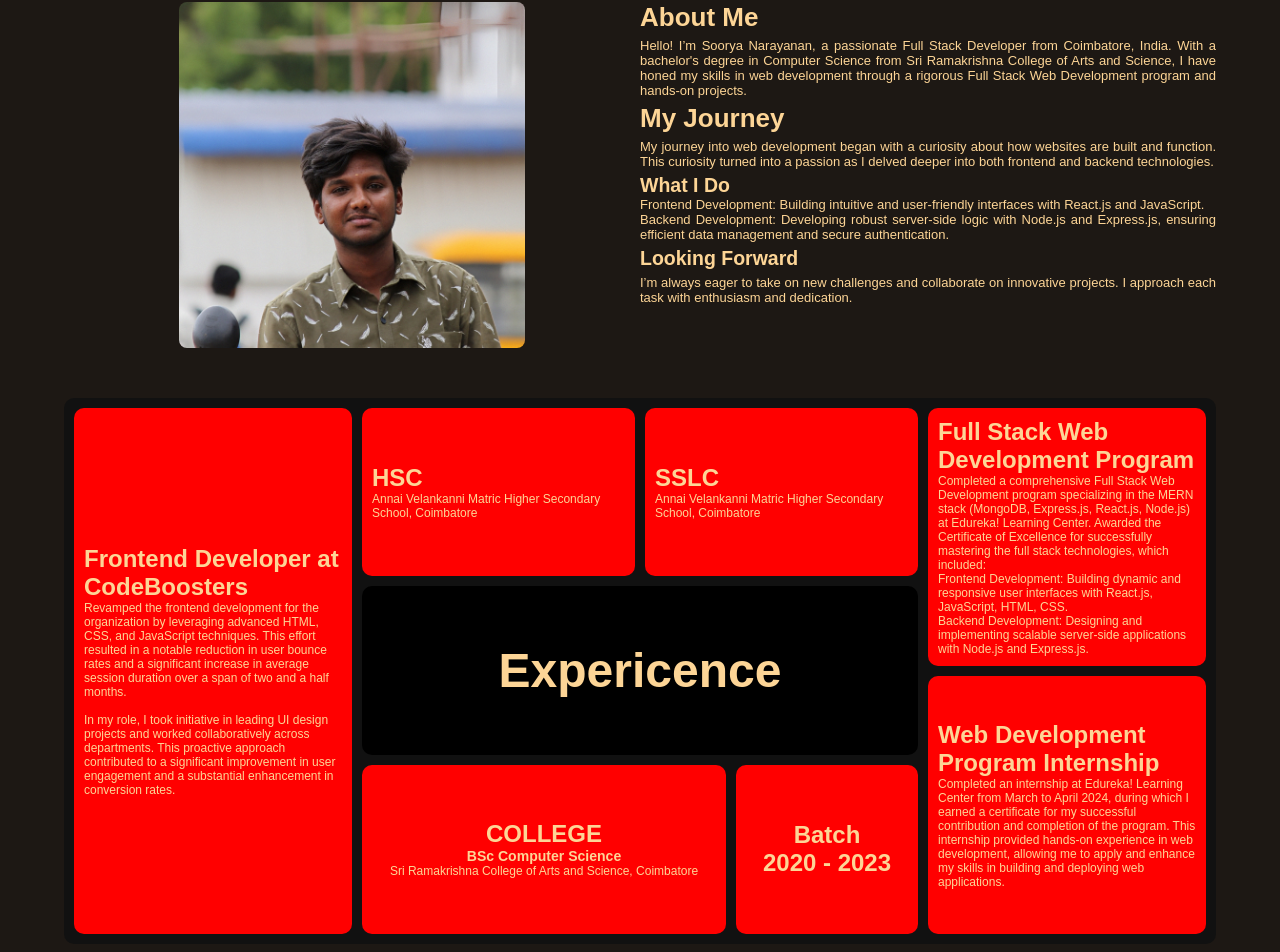
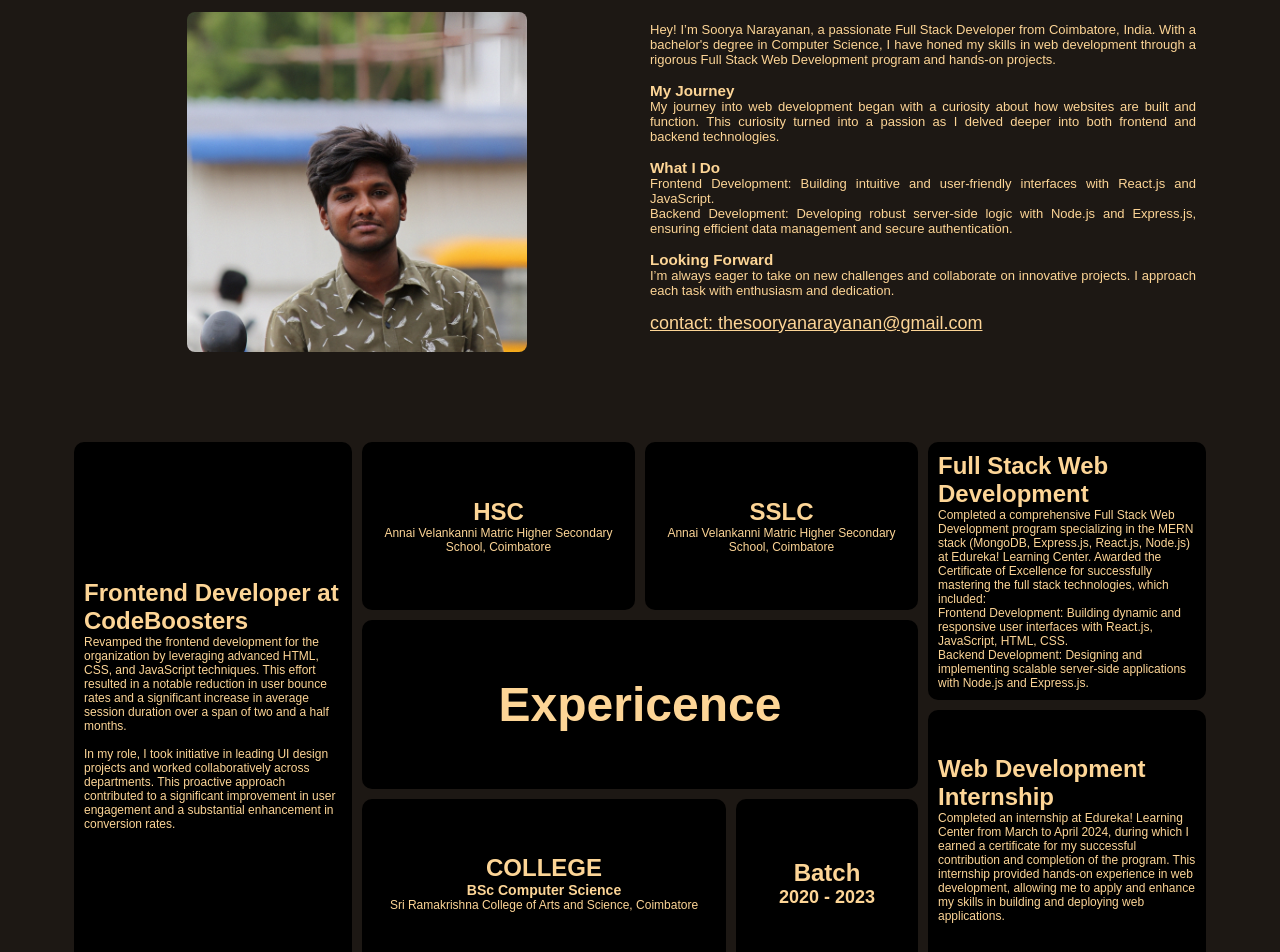
Before and after one commit to thesoorya/portfolio-react, a React (Vite) app: page /about in a window 1280 px wide. Shown: the part 152-1104 px from the top of the page. Built offline with nearby package versions, Linux system fonts and the light colour scheme; a web font is replaced by a local one.

Commit message:
about page completed

```diff
--- a/src/pages/About/About.css
+++ b/src/pages/About/About.css
@@ -9,6 +9,7 @@
 .aboutContainer {
   width: 100%;
   font-size: 13px;
+  padding: 10px;
   text-align: justify;
   display: grid;
   grid-template-columns: 1fr 1fr;
@@ -31,9 +32,10 @@
 }
 .aboutProfile {
   grid-area: aboutProfile;
+  padding: 10px;
   display: flex;
   flex-direction: column;
-  gap: 5px;
+  border-radius: 8px;
 }
 .about h1,
 h2,
@@ -66,7 +68,7 @@ span {
 }
 
 .bento {
-  margin-top: 50px;
+  margin: 70px 0;
   font-size: 12px;
   display: grid;
   grid-template-columns: 1fr 2fr 1fr;
@@ -75,7 +77,6 @@ span {
   min-height: 500px;
   padding: 10px;
   border-radius: 10px;
-  background-color: #111;
 }
 .experience {
   display: flex;
@@ -83,7 +84,7 @@ span {
   align-items: center;
   flex-direction: column;
   width: 100%;
-  background-color: red;
+  background-color: #000;
   padding: 10px;
   border-radius: 10px;
 }
@@ -99,13 +100,14 @@ span {
   display: grid;
   grid-template-columns: repeat(2, 1fr);
   gap: 10px;
+  text-align: center;
 }
 .twelveth {
   width: 100%;
   display: flex;
   justify-content: center;
   align-items: center;
-  background-color: red;
+  background-color: #000;
   padding: 10px;
   border-radius: 10px;
 }
@@ -114,7 +116,7 @@ span {
   display: flex;
   justify-content: center;
   align-items: center;
-  background-color: red;
+  background-color: #000;
   padding: 10px;
   border-radius: 10px;
 }
@@ -142,7 +144,7 @@ span {
   justify-content: center;
   align-items: center;
   flex-direction: column;
-  background-color: red;
+  background-color: #000;
   padding: 10px;
   border-radius: 10px;
 }
@@ -153,7 +155,7 @@ span {
   align-items: center;
   flex-direction: column;
   text-align: center;
-  background-color: red;
+  background-color: #000;
   padding: 10px;
   border-radius: 10px;
 }
@@ -170,7 +172,7 @@ span {
   justify-content: center;
   align-items: center;
   flex-direction: column;
-  background-color: red;
+  background-color: #000;
   padding: 10px;
   border-radius: 10px;
 }
@@ -180,7 +182,7 @@ span {
   justify-content: center;
   align-items: center;
   flex-direction: column;
-  background-color: red;
+  background-color: #000;
   padding: 10px;
   border-radius: 10px;
 }
--- a/src/pages/About/About.jsx
+++ b/src/pages/About/About.jsx
@@ -1,6 +1,7 @@
 import React, { useContext } from "react";
 import { ContextProvider } from "../../components/Context/StoreContext";
 import "./About.css";
+import Skills from "../../components/Skills/Skills";
 
 const About = () => {
   const { profile } = useContext(ContextProvider);
@@ -12,23 +13,23 @@ const About = () => {
           <img src={profile} alt="" />
         </div>
         <div className="aboutProfile">
-          <h1>About Me</h1>
           <p>
-            Hello! I’m Soorya Narayanan, a passionate Full Stack Developer from
-            Coimbatore, India. With a bachelor's degree in Computer Science from
-            Sri Ramakrishna College of Arts and Science, I have honed my skills
+            Hey! I’m Soorya Narayanan, a passionate Full Stack Developer from
+            Coimbatore, India. With a bachelor's degree in Computer Science, I have honed my skills
             in web development through a rigorous Full Stack Web Development
             program and hands-on projects.
           </p>
-          <h1>My Journey</h1>
+          <br />
+          <h3>My Journey</h3>
           <p>
             My journey into web development began with a curiosity about how
             websites are built and function. This curiosity turned into a
             passion as I delved deeper into both frontend and backend
             technologies.{" "}
           </p>
+          <br />
           <div>
-            <h2>What I Do</h2>
+            <h3>What I Do</h3>
             <ul>
               <li>
                 <span>Frontend Development</span>: Building intuitive and
@@ -41,12 +42,19 @@ const About = () => {
               </li>
             </ul>
           </div>
-          <h2>Looking Forward</h2>
-          <p>
-            I’m always eager to take on new challenges and collaborate on
-            innovative projects. I approach each task with enthusiasm and
-            dedication.
-          </p>
+          <br />
+          <div>
+            <h3>Looking Forward</h3>
+            <p>
+              I’m always eager to take on new challenges and collaborate on
+              innovative projects. I approach each task with enthusiasm and
+              dedication.
+            </p>
+          </div>
+          <br />
+          <div style={{fontSize: '18px'}}>
+            <u>contact: </u><u><a href="mailto:thesooryanarayanan@gmail.com">thesooryanarayanan@gmail.com</a></u>
+          </div>
         </div>
       </div>
 
@@ -101,7 +109,7 @@ const About = () => {
             <div className="batch">
               <div>
                 <h1>Batch</h1>
-                <h1>2020 - 2023</h1>
+                <h2>2020 - 2023</h2>
               </div>
             </div>
           </div>
@@ -109,7 +117,7 @@ const About = () => {
         <div className="achievements">
           <div className="fswd">
             <div>
-              <h1>Full Stack Web Development Program</h1>
+              <h1>Full Stack Web Development</h1>
               <p>
                 Completed a comprehensive Full Stack Web Development program
                 specializing in the MERN stack (MongoDB, Express.js, React.js,
@@ -132,7 +140,7 @@ const About = () => {
           </div>
           <div className="internship">
             <div>
-              <h1>Web Development Program Internship</h1>
+              <h1>Web Development Internship</h1>
               <p>
                 Completed an internship at Edureka! Learning Center from March
                 to April 2024, during which I earned a certificate for my
@@ -145,6 +153,8 @@ const About = () => {
           </div>
         </div>
       </div>
+
+      <div className="skills"><Skills /></div>
     </div>
   );
 };
```
